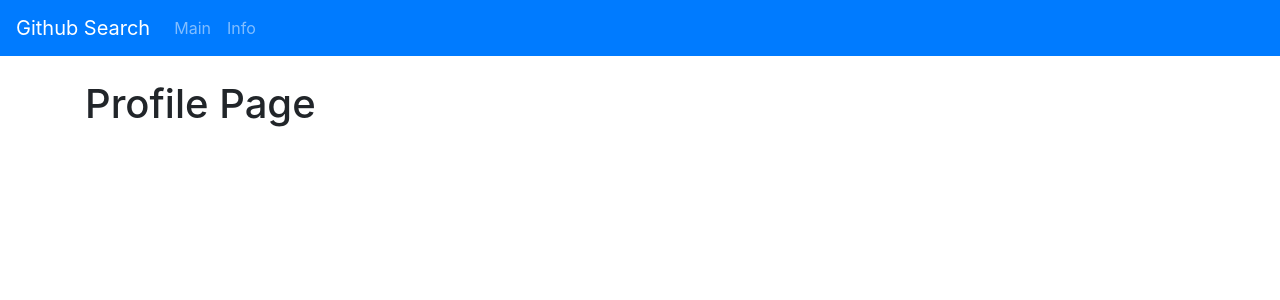
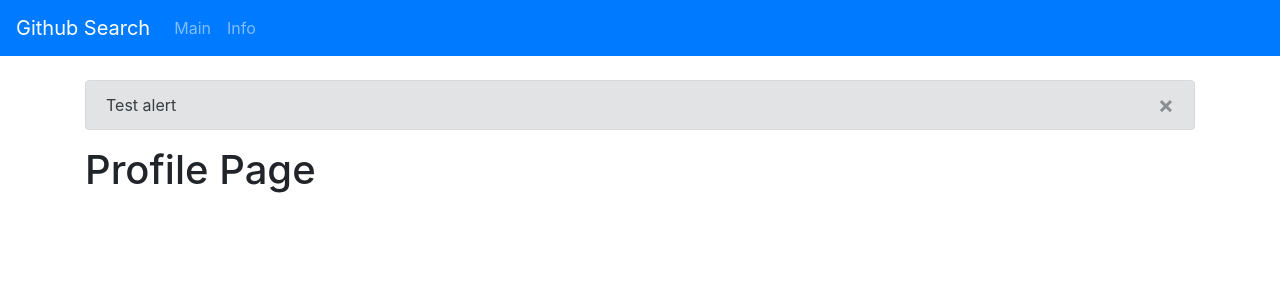
Before and after one commit to kelevra-pro/github-search-api, a React (Create React App) app: page /profile/1 in a window 1280 px wide. Shown: the top 300 px of the page. Built offline with nearby package versions, Linux system fonts and the light colour scheme.

Commit message:
add alert comp (#8)

```diff
--- a/src/App.js
+++ b/src/App.js
@@ -4,12 +4,16 @@
 import { Home } from './pages/Home';
 import { About } from './pages/About';
 import { Profile } from './pages/Profile';
+import { Alert } from './components/Alert';
+import { AlertState } from './context/alert/AlertState';
 
 function App() {
   return (
+    <AlertState>
       <BrowserRouter>
         <Navbar/>
         <div className="container pt-4">
+          <Alert alert={{ text: 'Test alert' }}/>
           <Switch>
             <Route path="/" exact component={Home}/>
             <Route path="/about" component={About}/>
@@ -17,6 +21,7 @@
           </Switch>
         </div>
       </BrowserRouter>
+    </AlertState>
   );
 }
 
--- /dev/null
+++ b/src/components/Alert.js
@@ -0,0 +1,19 @@
+import React from 'react';
+
+export const Alert = ({ alert }) => {
+  return (
+    <div
+      className={`alert alert-${alert.type || 'secondary'} alert-dismissible`}
+      role="alert"
+    >
+      {alert.text}
+      <button
+        type="button"
+        className="close"
+        aria-label="Close"
+      >
+        <span aria-hidden="true">&times;</span>
+      </button>
+    </div>
+  );
+};
--- /dev/null
+++ b/src/context/alert/AlertState.js
@@ -0,0 +1,10 @@
+import React from 'react';
+import { AlertContext } from './alertContext';
+
+export const AlertState = ({ children }) => {
+  return (
+    <AlertContext.Provider>
+      {children}
+    </AlertContext.Provider>
+  );
+};
--- /dev/null
+++ b/src/context/alert/alertContext.js
@@ -0,0 +1,3 @@
+import { createContext } from 'react';
+
+export const AlertContext = createContext();
```
Lines whose indentation alone changed are shown as unchanged.
